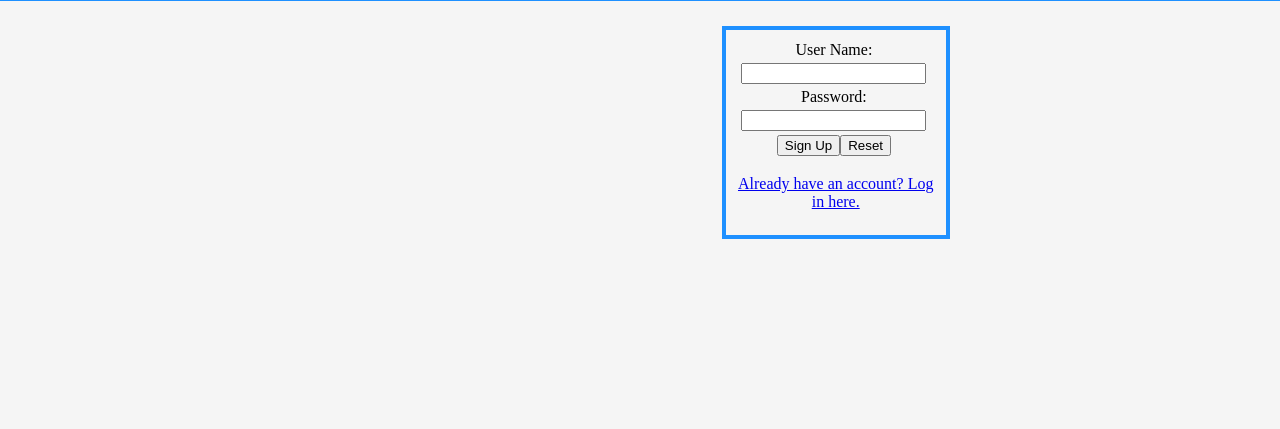
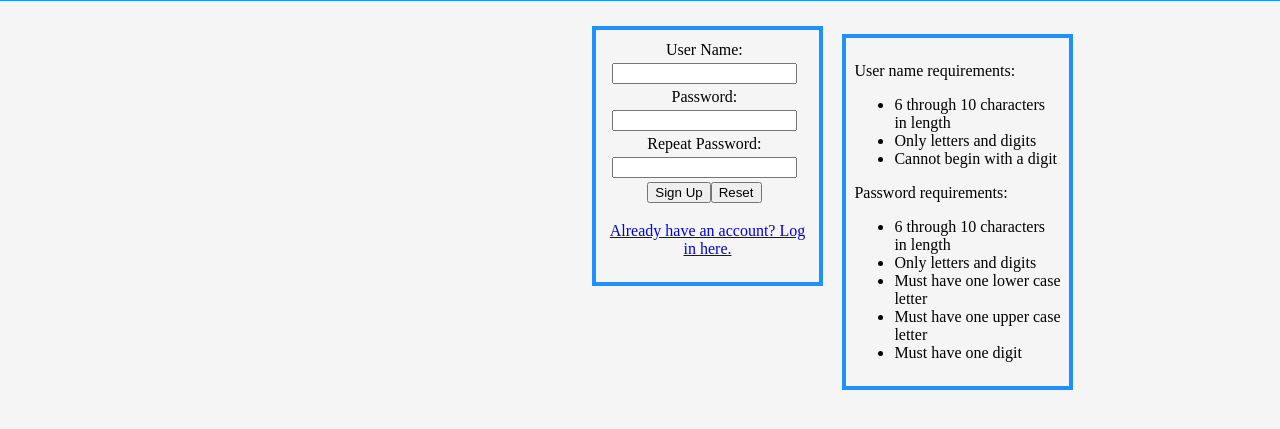
Before and after one commit to blakecschmidt/PriceAlert, a PHP site: page /signUp.html in a window 1280 px wide. Shown: the part 134-563 px from the top of the page. Run offline with PHP 8.4, Linux system fonts and the light colour scheme.

Commit message:
added sign up user and pass validation

```diff
--- a/signUp.html
+++ b/signUp.html
@@ -28,16 +28,22 @@
 			<form action = "userSignUp.php" method = "post">
 				<table>
 					<tr>
-						<td>User Name:</td>
+						<td><label for = "userName">User Name:</label></td>
 					</tr>
 					<tr>
-						<td><input type = "text" name = "userName"></td>
+						<td><input type = "text" name = "userName" id = "userName"></td>
 					</tr>
 					<tr>
-						<td>Password:</td>
+						<td><label for = "passWord">Password:</label></td>
 					</tr>
 					<tr>
-						<td><input type = "text" name = "passWord"></td>
+						<td><input type = "text" name = "passWord" id = "passWord"></td>
+					</tr>
+					<tr>
+						<td><label for = "repeatPassWord">Repeat Password:</label></td>
+					</tr>
+					<tr>
+						<td><input type = "text" name = "repeatPassWord" id = "repeatPassWord"></td>
 					</tr>
 					<tr>
 						<td><input type = "submit" value = "Sign Up"><input type = "reset" value = "Reset"></td>
@@ -46,6 +52,56 @@
 			</form>
 			<p><a href="logIn.html">Already have an account? Log in here.</a></p>
 		</div>
+		<div class="signUpInstructions">
+			<p>User name requirements:
+				<ul>
+					<li>6 through 10 characters in length</li>
+					<li>Only letters and digits</li>
+					<li>Cannot begin with a digit</li>
+				</ul>
+				Password requirements:
+				<ul>
+					<li>6 through 10 characters in length</li>
+					<li>Only letters and digits</li>
+					<li>Must have one lower case letter</li>
+					<li>Must have one upper case letter</li>
+					<li>Must have one digit</li>
+				</ul>
+			</p>
+		</div>
 	</div>
+	<script>
+		var form = document.getElementsByTagName("form")[0];
+		form.onsubmit = register;
+		function register() {
+			var userName = form.userName.value;
+			var password = form.passWord.value;
+			var repeatPassword = form.repeatPassWord.value;
+
+			var userNameLength = userName.length >= 6 && userName.length <= 10;
+			var userNameLettersAndDigits = /^[a-zA-Z0-9]+$/.test(userName);
+			var userNameBeginsWithDigit = /^[0-9]/.test(userName);
+
+			var userNameVerified = userNameLength && userNameLettersAndDigits && !userNameBeginsWithDigit;
+
+			var passwordsMatch = (password === repeatPassword);
+			var passwordLength = password.length >= 6 && password.length <= 10;
+			var passwordLettersAndDigits = /^[a-zA-Z0-9]+$/.test(password);
+			var passwordOneLower = /[a-z]+/.test(password);
+			var passwordOneUpper = /[A-Z]+/.test(password);
+			var passwordOneDigit = /[0-9]+/.test(password);
+
+			var passwordVerified = passwordsMatch && passwordLength && passwordLettersAndDigits && passwordOneLower && passwordOneUpper && passwordOneDigit;
+
+			if (userNameVerified && passwordVerified) {
+				window.alert("Passed Validation.")
+				return true;
+			}
+			else {
+				window.alert("Invalid Input.")
+				return false;
+			}
+		}
+	</script>
 </body>
 </html>
--- a/style.css
+++ b/style.css
@@ -175,9 +175,20 @@ p.contact {
     top: 45px;
 }
 
-.logIn, .signUp{
+.logIn{
     position: relative;
     left: 700px;
+    border: 4px solid dodgerblue;
+    margin-bottom: 5px;
+    margin: 0 auto;
+    width: 75%;
+    padding: 8px;
+    text-align: center;
+}
+
+.signUp{
+    position: relative;
+    left: 570px;
     border: 4px solid dodgerblue;
     margin-bottom: 5px;
     margin: 0 auto;
@@ -193,6 +204,17 @@ p.contact {
 
 .signUp table{
     width: 200px;
+}
+
+.signUpInstructions{
+    position: relative;
+    top:-252px;
+    left: 820px;
+    border: 4px solid dodgerblue;
+    margin-bottom: 5px;
+    margin: 0 auto;
+    width: 75%;
+    padding: 8px;
 }
 
 /*Bootstrap columns*/
```
